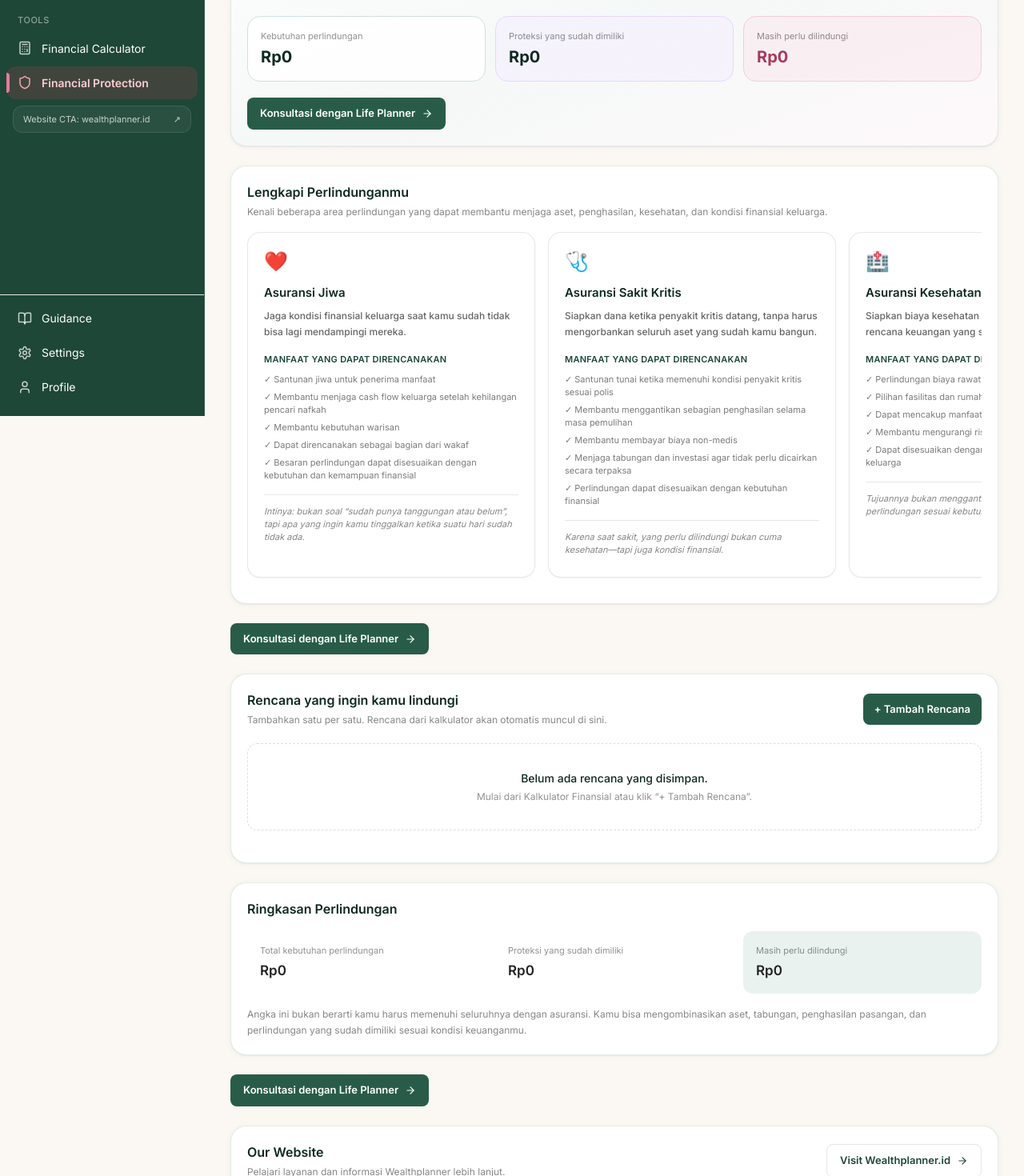
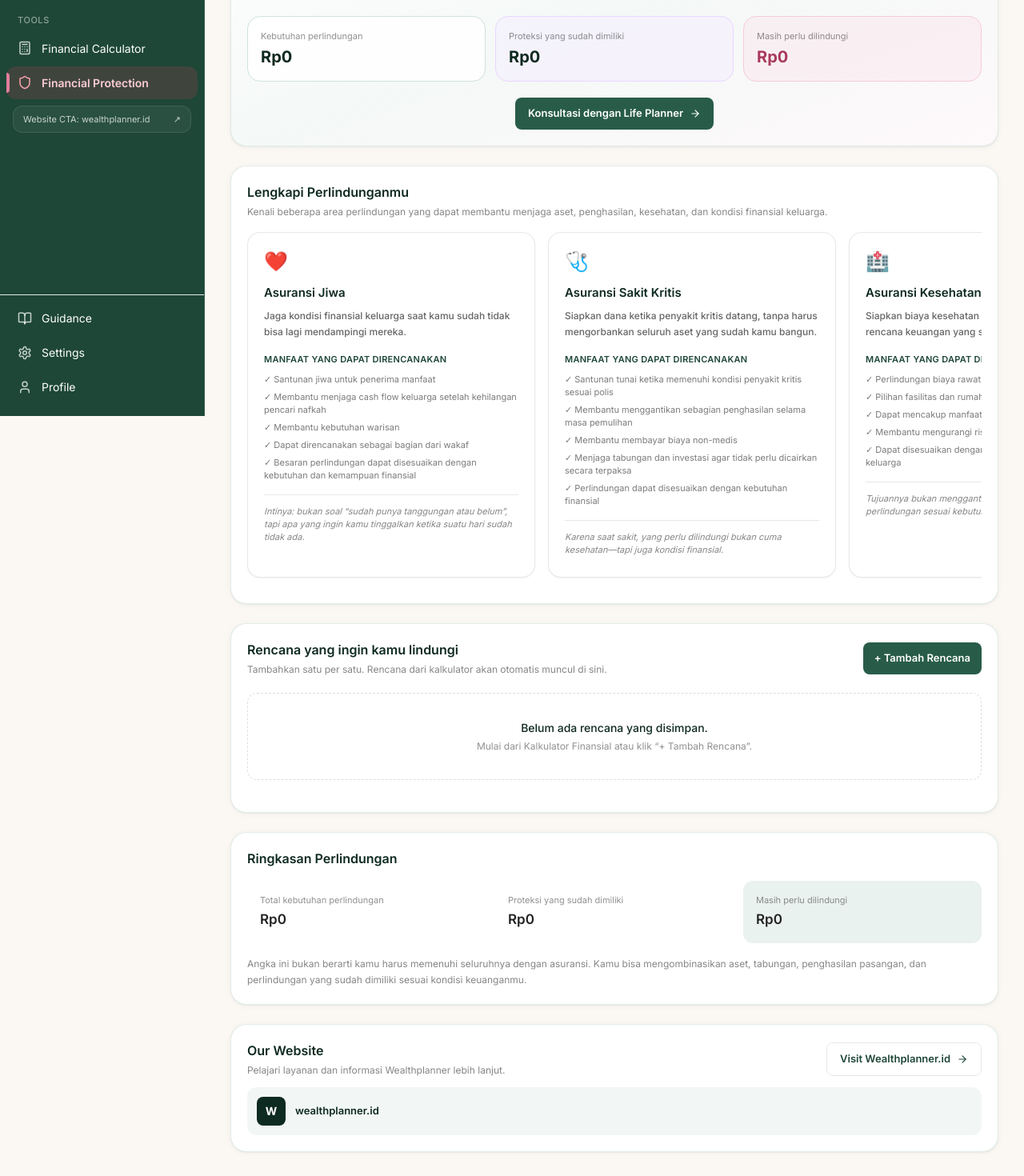
Before and after one commit to jasminework2023/personal-wealthplanner, a React (Vite) app: page /dashboard/protection in a window 1280 px wide. Shown: the part 280-1750 px from the top of the page at 80% size. Built offline with nearby package versions, Linux system fonts and the light colour scheme; the HTML template or start-up script is replaced by a standard one.

Commit message:
Update FinancialProtection.tsx

```diff
--- a/src/pages/FinancialProtection.tsx
+++ b/src/pages/FinancialProtection.tsx
@@ -118,7 +118,7 @@ export function FinancialProtection() {
       <div className="flex flex-col gap-5">
         <div><div className="mb-2 inline-flex items-center gap-2 rounded-full bg-forest-50 px-3 py-1.5 text-[12px] font-semibold text-forest-700"><Shield size={14}/> Protection Planner</div><h2 className="text-[22px] font-semibold tracking-tight text-forest-900">Setiap rencana punya risiko.</h2><p className="mt-2 max-w-3xl text-[13px] leading-5 text-charcoal/60">Protection Planner membantu kamu melihat bagian dari rencana keuangan yang masih perlu dipersiapkan jika terjadi sesuatu yang tidak terduga.</p></div>
         <div className="grid gap-3 sm:grid-cols-3"><div className="rounded-2xl border border-forest-100 bg-white/90 p-4"><p className="text-[11px] text-charcoal/50">Kebutuhan perlindungan</p><p className="mt-1 text-xl font-bold text-forest-900">{formatCompact(totalProtectionNeed)}</p></div><div className="rounded-2xl border border-lilac-100 bg-lilac-50/50 p-4"><p className="text-[11px] text-charcoal/50">Proteksi yang sudah dimiliki</p><p className="mt-1 text-xl font-bold text-forest-900">{formatCompact(totalExisting)}</p></div><div className="rounded-2xl border border-rose-100 bg-rose-50/60 p-4"><p className="text-[11px] text-charcoal/50">Masih perlu dilindungi</p><p className="mt-1 text-xl font-bold text-rose-700">{formatCompact(totalNeed)}</p></div></div>
-        <div className="flex flex-wrap gap-3"><a href="https://gri.my.id/f1/GJ5115" target="_blank" rel="noreferrer" className="inline-flex items-center gap-2 rounded-lg bg-forest-600 px-4 py-2.5 text-[13px] font-semibold text-white hover:bg-forest-700">Konsultasi dengan Life Planner <ArrowRight size={14}/></a></div>
+        <div className="flex justify-center"><a href="https://gri.my.id/f1/GJ5115" target="_blank" rel="noreferrer" className="inline-flex items-center gap-2 rounded-lg bg-forest-600 px-4 py-2.5 text-[13px] font-semibold text-white hover:bg-forest-700">Konsultasi dengan Life Planner <ArrowRight size={14}/></a></div>
       </div>
     </Card>
 
@@ -137,8 +137,6 @@ export function FinancialProtection() {
       </div>
     </Card>
 
-    <div className="flex flex-wrap gap-3"><a href="https://gri.my.id/f1/GJ5115" target="_blank" rel="noreferrer" className="inline-flex items-center gap-2 rounded-lg bg-forest-600 px-4 py-2.5 text-[13px] font-semibold text-white hover:bg-forest-700">Konsultasi dengan Life Planner <ArrowRight size={14}/></a></div>
-
     <Card>
       <div className="flex items-center justify-between gap-4"><div><h3 className="text-[16px] font-semibold text-forest-900">Rencana yang ingin kamu lindungi</h3><p className="mt-1 text-[12px] text-charcoal/55">Tambahkan satu per satu. Rencana dari kalkulator akan otomatis muncul di sini.</p></div><button type="button" onClick={openAdd} className="inline-flex items-center gap-2 rounded-lg bg-forest-600 px-3.5 py-2.5 text-[13px] font-semibold text-white hover:bg-forest-700">+ Tambah Rencana</button></div>
       {adding && <div className="mt-5 rounded-xl border border-forest-100 bg-forest-50/40 p-4"><h4 className="font-semibold text-forest-900">Apa yang ingin kamu lindungi?</h4><div className="mt-3 grid gap-2 sm:grid-cols-2 lg:grid-cols-3">{manualOptions.map((o) => <button key={o.type} type="button" onClick={() => choose(o.type)} className={`rounded-xl border p-3 text-left ${selectedType === o.type ? "border-forest-500 bg-white" : "border-charcoal/10 bg-white/70"}`}><p className="text-[13px] font-semibold text-forest-900">{o.label}</p><p className="mt-1 text-[11px] leading-4 text-charcoal/50">{o.desc}</p></button>)}</div>
@@ -150,8 +148,6 @@ export function FinancialProtection() {
 
     <Card><h3 className="text-[16px] font-semibold text-forest-900">Ringkasan Perlindungan</h3><div className="mt-4 grid gap-3 sm:grid-cols-3"><div className="rounded-xl bg-charcoal/3 p-4"><p className="text-[11px] text-charcoal/50">Total kebutuhan perlindungan</p><p className="mt-1 text-[17px] font-semibold">{formatCompact(totalProtectionNeed)}</p></div><div className="rounded-xl bg-charcoal/3 p-4"><p className="text-[11px] text-charcoal/50">Proteksi yang sudah dimiliki</p><p className="mt-1 text-[17px] font-semibold">{formatCompact(totalExisting)}</p></div><div className="rounded-xl bg-forest-50 p-4"><p className="text-[11px] text-charcoal/50">Masih perlu dilindungi</p><p className="mt-1 text-[17px] font-semibold text-forest-800">{formatCompact(totalNeed)}</p></div></div><p className="mt-4 text-[12px] leading-5 text-charcoal/55">Angka ini bukan berarti kamu harus memenuhi seluruhnya dengan asuransi. Kamu bisa mengombinasikan aset, tabungan, penghasilan pasangan, dan perlindungan yang sudah dimiliki sesuai kondisi keuanganmu.</p></Card>
 
-    <div className="flex flex-wrap gap-3"><a href="https://gri.my.id/f1/GJ5115" target="_blank" rel="noreferrer" className="inline-flex items-center gap-2 rounded-lg bg-forest-600 px-4 py-2.5 text-[13px] font-semibold text-white hover:bg-forest-700">Konsultasi dengan Life Planner <ArrowRight size={14}/></a></div>
-
     <Card><div className="flex flex-col gap-3 sm:flex-row sm:items-center sm:justify-between"><div><h3 className="text-[16px] font-semibold text-forest-900">Our Website</h3><p className="mt-1 text-[12px] text-charcoal/55">Pelajari layanan dan informasi Wealthplanner lebih lanjut.</p></div><a href="https://www.wealthplanner.id" target="_blank" rel="noreferrer" className="inline-flex shrink-0 items-center justify-center gap-2 rounded-lg border border-forest-200 bg-white px-4 py-2.5 text-[13px] font-semibold text-forest-700 hover:bg-forest-50">Visit Wealthplanner.id <ArrowRight size={14}/></a></div><div className="mt-3 flex items-center gap-3 rounded-xl bg-forest-50/60 p-3"><div className="flex h-9 w-9 items-center justify-center rounded-lg bg-forest-900 text-sm font-bold text-white">W</div><span className="text-[13px] font-semibold text-forest-900">wealthplanner.id</span></div></Card>
   </div>;
 }
```
